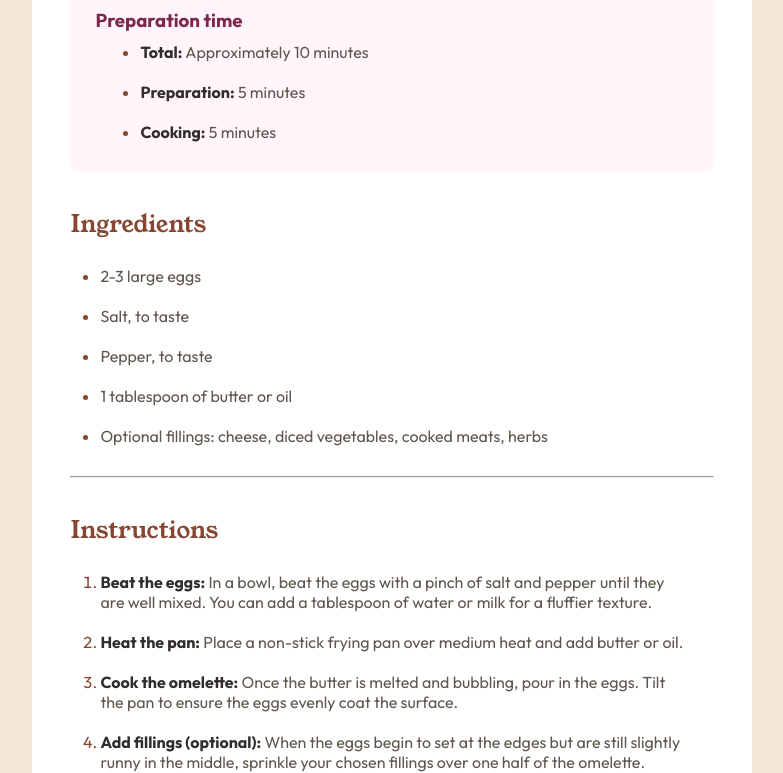
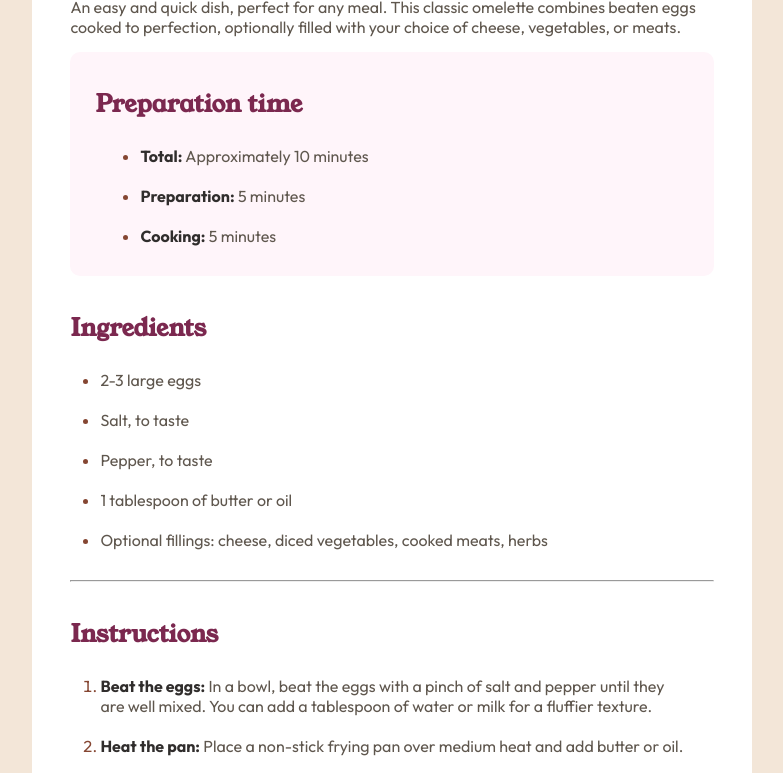
Before and after one commit to nabil4416/Recipe-page, a plain HTML site: page index.html in a window 1280 px wide. Shown: the part 543-1316 px from the top of the page, without its empty margins (248-1031 px from the left). Drawn offline with Linux system fonts and the light colour scheme.

Commit message:
second commit

```diff
--- a/index.html
+++ b/index.html
@@ -22,7 +22,7 @@
 
       <!--preparation section-->
             <div class="section preparation">
-              <h3>Preparation time</h3>
+              <h2>Preparation time</h2>
               <ul>
                 <li><b>Total:</b> Approximately 10 minutes</li>
                 <li><b>Preparation:</b> 5 minutes</li>
@@ -87,15 +87,14 @@
               </table>
             </div>
 
-
+            <div class="attribution">
+              Challenge by <a href="https://www.frontendmentor.io?ref=challenge" target="_blank">Frontend Mentor</a>.<br>
+              Coded by <a href="https://github.com/nabil4416">Nabil KHOTBI</a>.
+            </div>
 
     </div>
 
-<br>
 
-  <div class="attribution">
-    Challenge by <a href="https://www.frontendmentor.io?ref=challenge" target="_blank">Frontend Mentor</a>.<br>
-    Coded by <a href="https://github.com/nabil4416">Nabil KHOTBI</a>.
-  </div>
+
 </body>
 </html>
--- a/style.css
+++ b/style.css
@@ -14,7 +14,7 @@ body {
 
 .container {
     width: 720px;
-    margin: 5% auto;
+    margin: 10% auto;
     background-color: hsl(0, 0%, 100%);
     border-radius: 20px;
     padding: 3%;
@@ -35,17 +35,17 @@ p{
     font-style: normal;
 }
 h1 {
-    color: hsl(24, 5%, 18%);;
+    color: hsl(24, 5%, 18%);
 }
 h1,h2 {
     font-family: "Young Serif", serif;
     padding: 15px 0;
-    font-weight: 400;
+    font-weight: 600;
 }
 h2 {
     color: hsl(14, 45%, 36%);
 }
-h3 {
+h2 {
     color: hsl(332, 51%, 32%);
 }
 .section{
```
